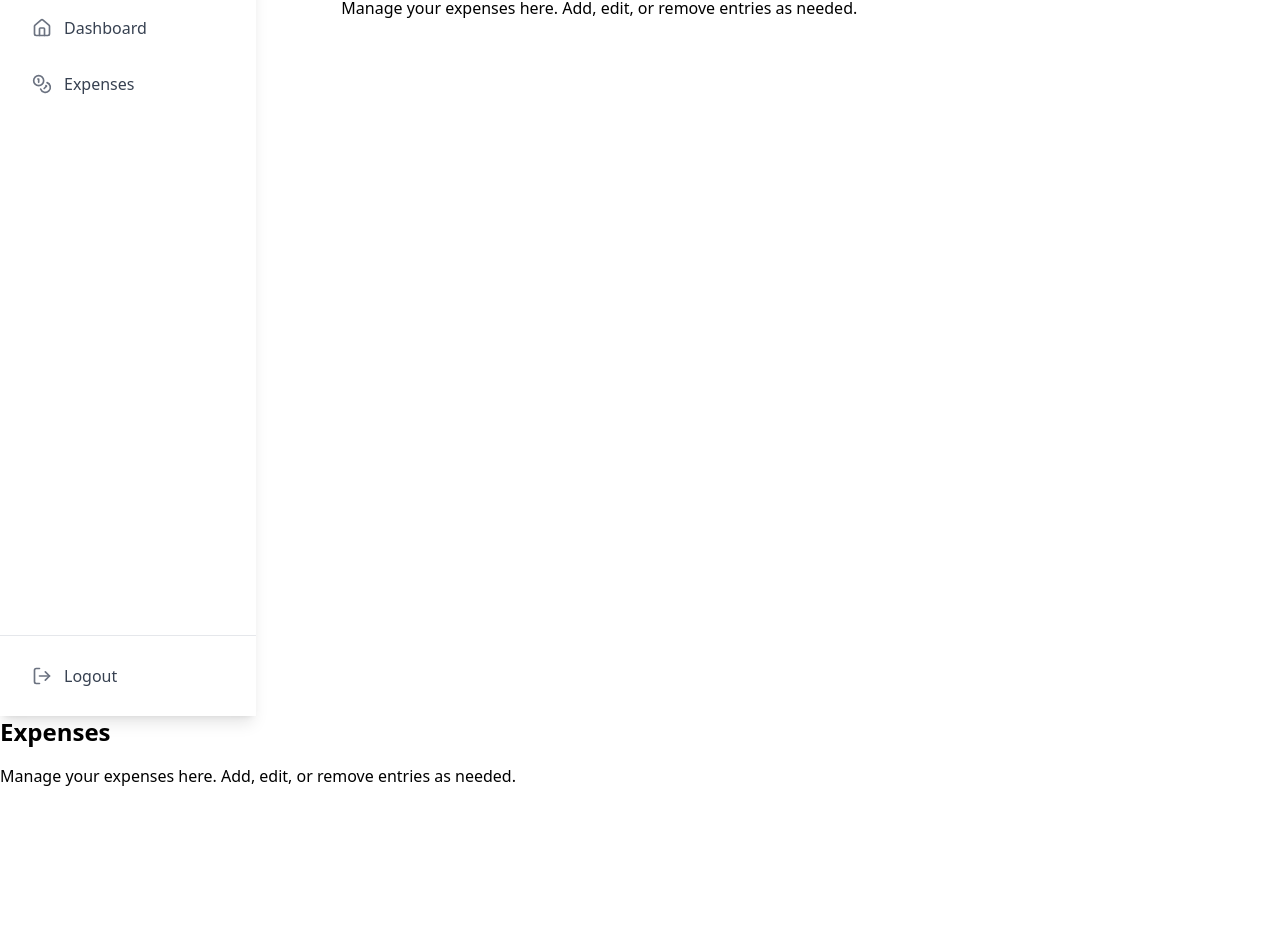
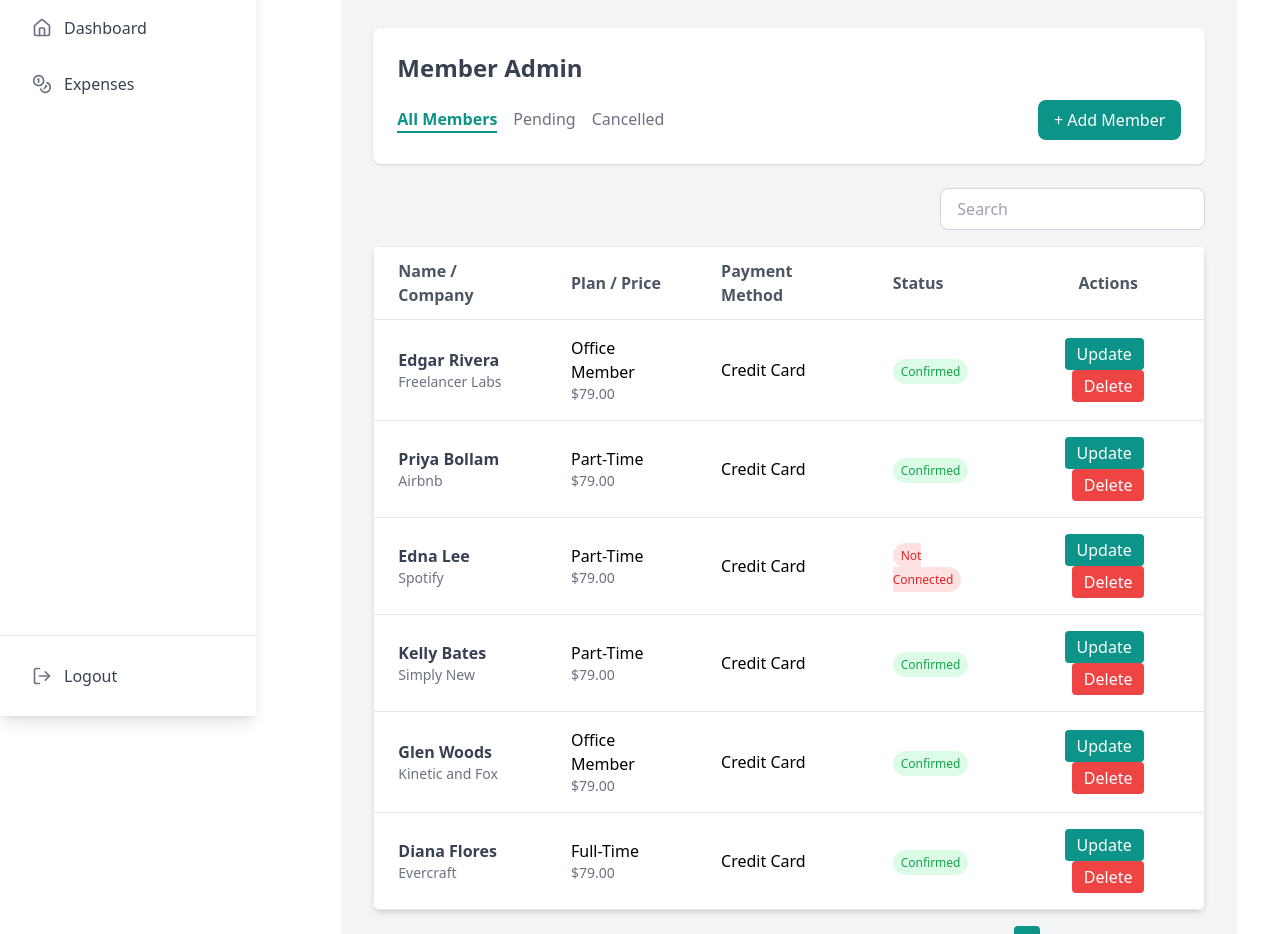
Before and after one commit to IAP-Intake-01/personal-expense-tracker-web-Shanilka, a React (Vite) app: page /expenses in a window 1280 px wide. Shown: the part 84-1018 px from the top of the page. Before the commit the page ends 872 px from the top, so only its background shows below. Built offline with nearby package versions, Linux system fonts and the light colour scheme.

Commit message:
add table

```diff
--- a/src/App.jsx
+++ b/src/App.jsx
@@ -27,7 +27,7 @@ function App() {
             <SideBar />
             <Routes>
               <Route path="/dashboard" element={<DashboardPage />} />
-              <Route path="/expenses" element={<ExpensesPage />} />
+              <Route path="/expenses" />
               {/* Add additional routes as needed */}
             </Routes>
           </Router>
--- /dev/null
+++ b/src/components/table/ExpensesTable.jsx
@@ -0,0 +1,97 @@
+import React from 'react';
+
+const ExpensesTable = () => {
+
+    const members = [
+        { id: 1, name: "Edgar Rivera", company: "Freelancer Labs", plan: "Office Member", price: "$79.00", payment: "Credit Card", status: "Confirmed" },
+        { id: 2, name: "Priya Bollam", company: "Airbnb", plan: "Part-Time", price: "$79.00", payment: "Credit Card", status: "Confirmed" },
+        { id: 3, name: "Edna Lee", company: "Spotify", plan: "Part-Time", price: "$79.00", payment: "Credit Card", status: "Not Connected" },
+        { id: 4, name: "Kelly Bates", company: "Simply New", plan: "Part-Time", price: "$79.00", payment: "Credit Card", status: "Confirmed" },
+        { id: 5, name: "Glen Woods", company: "Kinetic and Fox", plan: "Office Member", price: "$79.00", payment: "Credit Card", status: "Confirmed" },
+        { id: 6, name: "Diana Flores", company: "Evercraft", plan: "Full-Time", price: "$79.00", payment: "Credit Card", status: "Confirmed" },
+    ];
+
+    return (
+        <div className="min-h-screen bg-gray-100 p-8">
+            {/* Header */}
+            <div className="bg-white shadow rounded-lg p-6 mb-6">
+                <h1 className="text-2xl font-bold text-gray-700">Member Admin</h1>
+                <div className="flex justify-between items-center mt-4">
+                    <div className="space-x-4">
+                        <button className="text-teal-600 font-semibold border-b-2 border-teal-600">All Members</button>
+                        <button className="text-gray-500 hover:text-teal-600">Pending</button>
+                        <button className="text-gray-500 hover:text-teal-600">Cancelled</button>
+                    </div>
+                    <button className="bg-teal-600 text-white px-4 py-2 rounded-lg">+ Add Member</button>
+                </div>
+            </div>
+
+            {/* Search bar */}
+            <div className="flex justify-end mb-4">
+                <input
+                    type="text"
+                    placeholder="Search"
+                    className="px-4 py-2 border border-gray-300 rounded-lg focus:outline-none focus:ring focus:ring-teal-300"
+                />
+            </div>
+
+            {/* Table */}
+            <div className="overflow-x-auto bg-white rounded-lg shadow-md">
+                <table className="min-w-full border border-gray-200">
+                    <thead>
+                        <tr>
+                            <th className="px-6 py-3 text-left text-gray-600 font-semibold border-b">Name / Company</th>
+                            <th className="px-6 py-3 text-left text-gray-600 font-semibold border-b">Plan / Price</th>
+                            <th className="px-6 py-3 text-left text-gray-600 font-semibold border-b">Payment Method</th>
+                            <th className="px-6 py-3 text-left text-gray-600 font-semibold border-b">Status</th>
+                            <th className="px-6 py-3 text-center text-gray-600 font-semibold border-b">Actions</th>
+                        </tr>
+                    </thead>
+                    <tbody>
+                        {members.map((member) => (
+                            <tr key={member.id} className="hover:bg-gray-50">
+                                <td className="px-6 py-4 border-b">
+                                    <div className="font-semibold text-gray-700">{member.name}</div>
+                                    <div className="text-sm text-gray-500">{member.company}</div>
+                                </td>
+                                <td className="px-6 py-4 border-b">
+                                    <div>{member.plan}</div>
+                                    <div className="text-sm text-gray-500">{member.price}</div>
+                                </td>
+                                <td className="px-6 py-4 border-b">{member.payment}</td>
+                                <td className="px-6 py-4 border-b">
+                                    <span className={`px-2 py-1 text-xs rounded-full ${member.status === "Confirmed" ? "bg-green-100 text-green-600" : "bg-red-100 text-red-600"}`}>
+                                        {member.status}
+                                    </span>
+                                </td>
+                                <td className="px-6 py-4 border-b text-center">
+                                    <button className="bg-teal-600 text-white px-3 py-1 rounded mr-2 hover:bg-teal-700 transition-colors">Update</button>
+                                    <button className="bg-red-500 text-white px-3 py-1 rounded hover:bg-red-600 transition-colors">Delete</button>
+                                </td>
+                            </tr>
+                        ))}
+                    </tbody>
+                </table>
+            </div>
+
+            {/* Pagination */}
+            <div className="flex justify-between items-center mt-4">
+                <p className="text-sm text-gray-600">Page 1 of 10</p>
+                <div className="flex items-center space-x-2">
+                    <button className="px-2 py-1 text-gray-500 hover:bg-gray-200 rounded">{"<"}</button>
+                    {[1, 2, 3, 4, 5].map((page) => (
+                        <button
+                            key={page}
+                            className={`px-2 py-1 rounded ${page === 1 ? "bg-teal-600 text-white" : "text-gray-500 hover:bg-gray-200"}`}
+                        >
+                            {page}
+                        </button>
+                    ))}
+                    <button className="px-2 py-1 text-gray-500 hover:bg-gray-200 rounded">{">"}</button>
+                </div>
+            </div>
+        </div>
+    );
+};
+
+export default ExpensesTable;
--- a/src/pages/dashboardPage/DashboardPage.jsx
+++ b/src/pages/dashboardPage/DashboardPage.jsx
@@ -1,10 +1,11 @@
 import React from 'react'
+import ExpensesTable from '../../components/table/ExpensesTable'
 
 function DashboardPage() {
     return (
         <div>
             <h2 className="text-2xl font-bold mb-4">Dashboard</h2>
-            <p>Welcome to your dashboard! Here you can view your statistics and recent activities.</p>
+
         </div>
     )
 }
--- a/src/pages/expensesPage/ExpensesPage.jsx
+++ b/src/pages/expensesPage/ExpensesPage.jsx
@@ -1,10 +1,11 @@
 import React from 'react'
+import ExpensesTable from '../../components/table/ExpensesTable'
 
 function ExpensesPage() {
     return (
         <div>
             <h2 className="text-2xl font-bold mb-4">Expenses</h2>
-            <p>Manage your expenses here. Add, edit, or remove entries as needed.</p>
+            <ExpensesTable />
         </div>
     )
 }
```
Also changed, not shown: src/common/sideBar/SideBar.jsx (+1 -7 lines).
